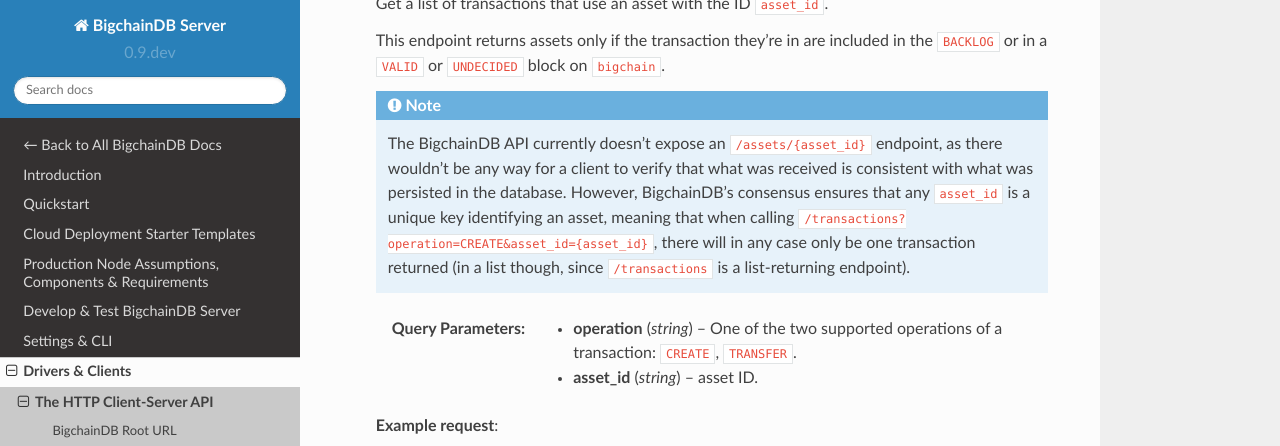
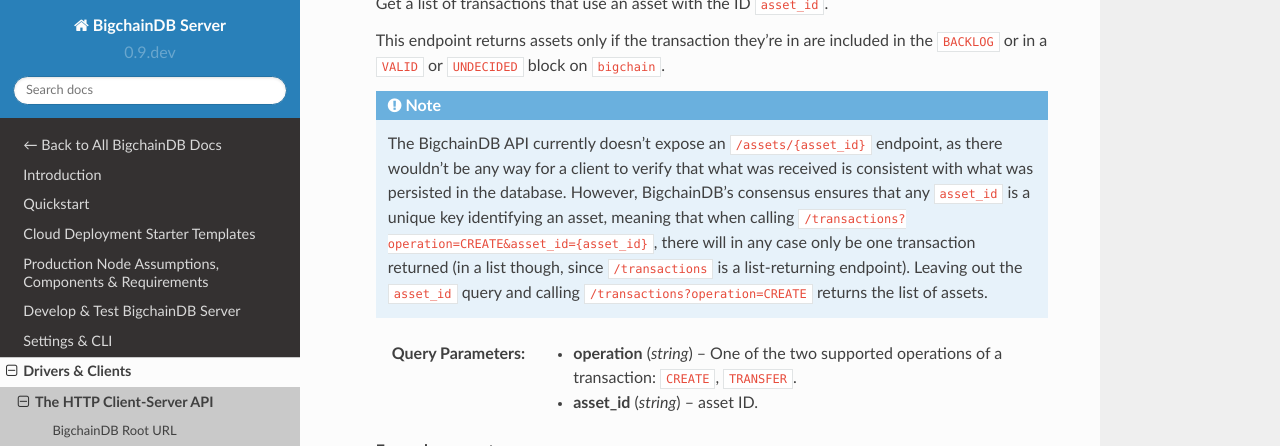
Before and after one commit to bigchaindb/bigchaindb, a Sphinx documentation site: the page built from docs/server/source/drivers-clients/http-client-server-api.rst, in a window 1280 px wide and 900 px high, scrolled down 3672 px, cut to the strip 0-446 px from the top of the window. Built offline with Sphinx 7.4.7 and the Read the Docs theme 2.0.0, drawn with Linux system fonts in a browser that asks for light colours; pages that are not in the unit, such as notebooks, are missing from menus.

Commit message:
Note on retrieving the list of assets

```diff
--- a/docs/server/source/drivers-clients/http-client-server-api.rst
+++ b/docs/server/source/drivers-clients/http-client-server-api.rst
@@ -198,6 +198,8 @@
        ``/transactions?operation=CREATE&asset_id={asset_id}``, there will in
        any case only be one transaction returned (in a list though, since
        ``/transactions`` is a list-returning endpoint).
+       Leaving out the ``asset_id`` query and calling
+       ``/transactions?operation=CREATE`` returns the list of assets.
 
    :query string operation: One of the two supported operations of a transaction: ``CREATE``, ``TRANSFER``.
 
```
